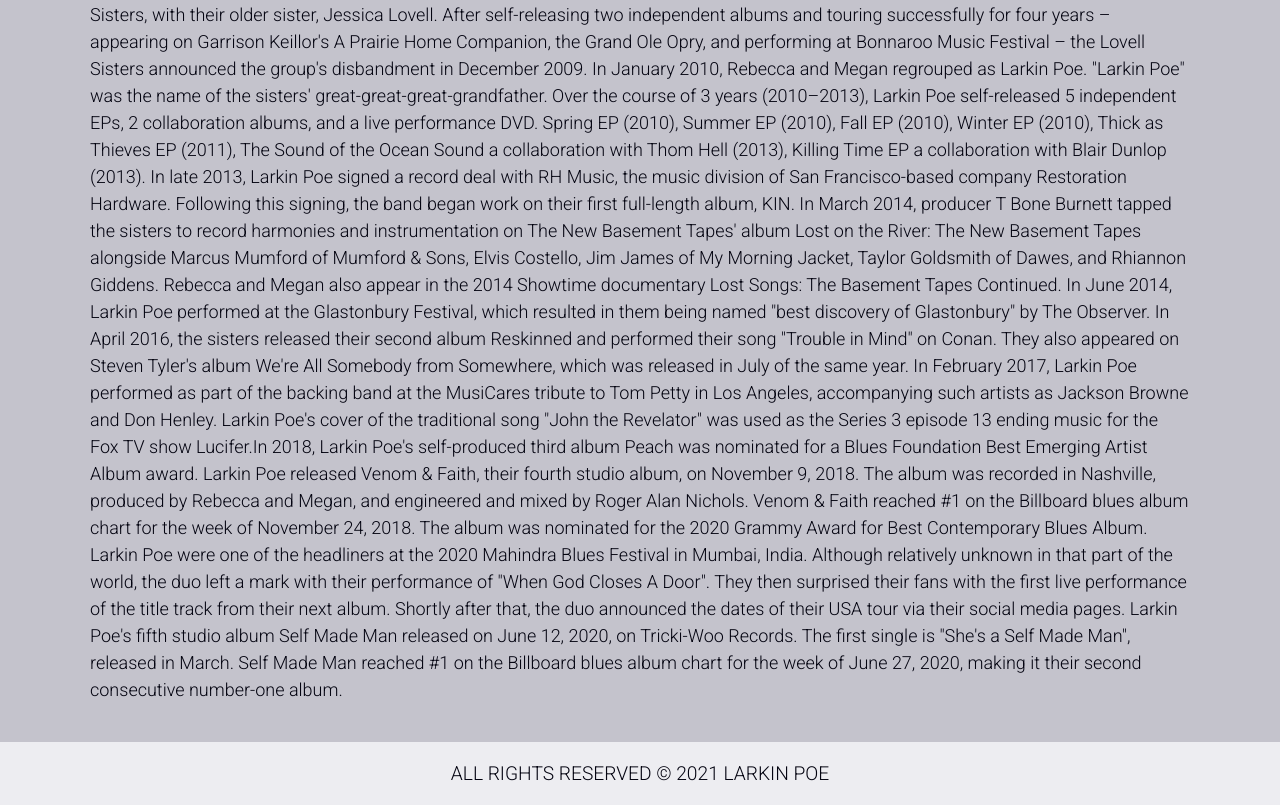
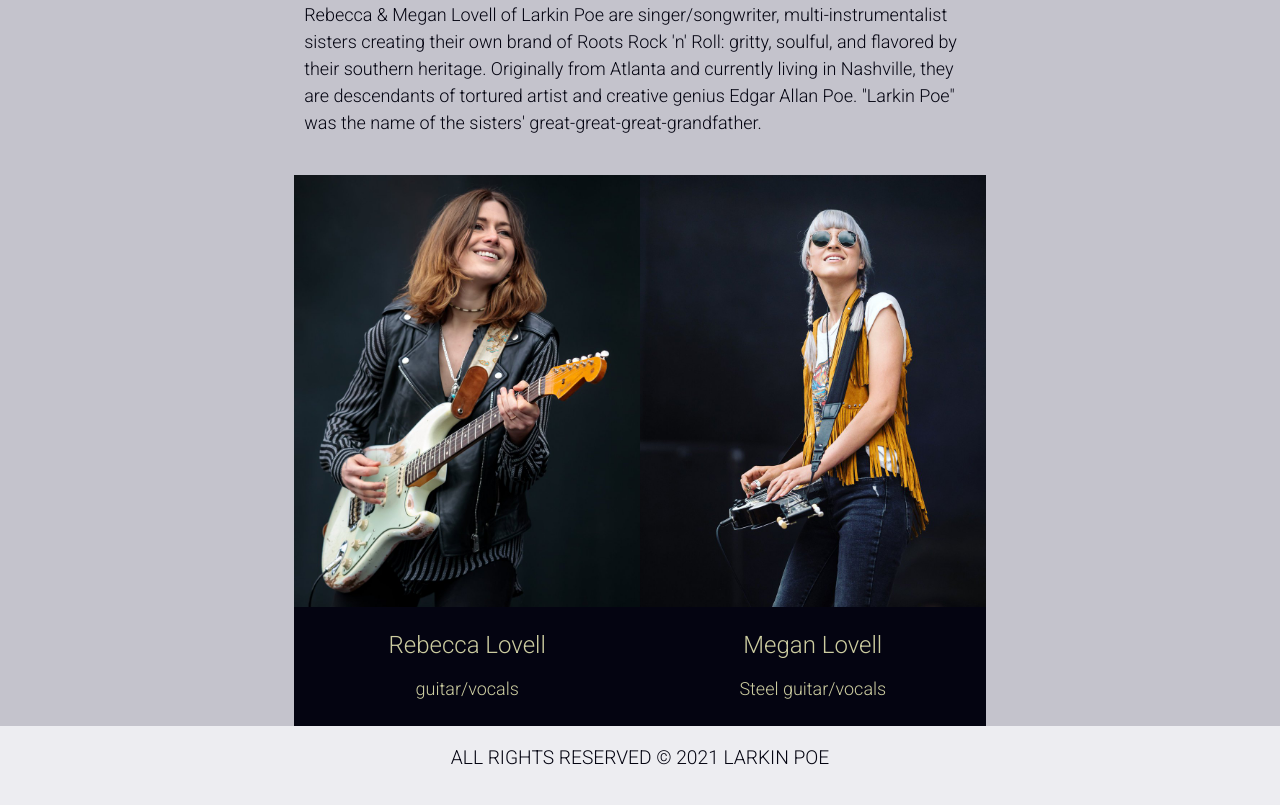
Before and after one commit to miguelarbalestrini/Larkin-Poe-, a website: page pages/biography.html in a window 1280 px wide. Shown: the part 661-1466 px from the top of the page. Drawn offline with nearby package versions, Linux system fonts and the light colour scheme.

Commit message:
text modified (LP in a nutshell) and sistes img added

```diff
--- a/pages/biography.html
+++ b/pages/biography.html
@@ -46,20 +46,30 @@
             <img class="img-fluid" src="../media/images/circle-cropped.png" alt="Larkin Poe">
         </div>
         <h2>Larkin Poe</h2>
-            <div class="bio__text container">
+            <q>A Sister Act with Staying Power</q>
+            <div class="bio__text container col-7">
                 <p>
-                    Rebecca and Megan Lovell began their musical careers in 2005 as teenagers with the formation of a bluegrass/Americana group, the Lovell Sisters, with their older sister, Jessica Lovell. After self-releasing two independent albums and touring successfully for four years – appearing on Garrison Keillor's A Prairie Home Companion, the Grand Ole Opry, and performing at Bonnaroo Music Festival – the Lovell Sisters announced the group's disbandment in December 2009. In January 2010, Rebecca and Megan regrouped as Larkin Poe. "Larkin Poe" was the name of the sisters' great-great-great-grandfather.
-                    Over the course of 3 years (2010–2013), Larkin Poe self-released 5 independent EPs, 2 collaboration albums, and a live performance DVD. Spring EP (2010), Summer EP (2010), Fall EP (2010), Winter EP (2010), Thick as Thieves EP (2011), The Sound of the Ocean Sound a collaboration with Thom Hell (2013), Killing Time EP a collaboration with Blair Dunlop (2013).   In late 2013, Larkin Poe signed a record deal with RH Music, the music division of San Francisco-based company Restoration Hardware. Following this signing, the band began work on their first full-length album, KIN.
-                    In March 2014, producer T Bone Burnett tapped the sisters to record harmonies and instrumentation on The New Basement Tapes' album Lost on the River: The New Basement Tapes alongside Marcus Mumford of Mumford & Sons, Elvis Costello, Jim James of My Morning Jacket, Taylor Goldsmith of Dawes, and Rhiannon Giddens. Rebecca and Megan also appear in the 2014 Showtime documentary Lost Songs: The Basement Tapes Continued.
-                    In June 2014, Larkin Poe performed at the Glastonbury Festival, which resulted in them being named "best discovery of Glastonbury" by The Observer.
-                    In April 2016, the sisters released their second album Reskinned and performed their song "Trouble in Mind" on Conan. They also appeared on Steven Tyler's album We're All Somebody from Somewhere, which was released in July of the same year.
-                    In February 2017, Larkin Poe performed as part of the backing band at the MusiCares tribute to Tom Petty in Los Angeles, accompanying such artists as Jackson Browne and Don Henley.
-                    Larkin Poe's cover of the traditional song "John the Revelator" was used as the Series 3 episode 13 ending music for the Fox TV show Lucifer.In 2018, Larkin Poe's self-produced third album Peach was nominated for a Blues Foundation Best Emerging Artist Album award.
-                    Larkin Poe released Venom & Faith, their fourth studio album, on November 9, 2018. The album was recorded in Nashville, produced by Rebecca and Megan, and engineered and mixed by Roger Alan Nichols. Venom & Faith reached #1 on the Billboard blues album chart for the week of November 24, 2018. The album was nominated for the 2020 Grammy Award for Best Contemporary Blues Album.
-                    Larkin Poe were one of the headliners at the 2020 Mahindra Blues Festival in Mumbai, India. Although relatively unknown in that part of the world, the duo left a mark with their performance of "When God Closes A Door". They then surprised their fans with the first live performance of the title track from their next album.
-                    Shortly after that, the duo announced the dates of their USA tour via their social media pages.
-                    Larkin Poe's fifth studio album Self Made Man released on June 12, 2020, on Tricki-Woo Records. The first single is "She's a Self Made Man", released in March. Self Made Man reached #1 on the Billboard blues album chart for the week of June 27, 2020, making it their second consecutive number-one album.
+                    Rebecca & Megan Lovell of Larkin Poe are singer/songwriter, multi-instrumentalist sisters creating their own brand of Roots Rock 'n' Roll: gritty, soulful, and flavored by their southern heritage. Originally from Atlanta and currently living in Nashville, they are descendants of tortured artist and creative genius Edgar Allan Poe.
+                    <span>"Larkin Poe" was the name of the sisters' great-great-great-grandfather.</span>
                 </p>
+            </div>
+        </div>
+        <div>
+            <div class="d-flex justify-content-center">
+                <div class="card">
+                    <img class="img-fluid" src="../media/images/rebeccaP1.jpg" alt="Rebecca Poe">
+                    <div class="card-body">
+                      <h5 class="card-title">Rebecca Lovell</h5>
+                      <p class="card-text">guitar/vocals</p>
+                    </div>
+                </div>
+                <div class="card">
+                    <img class="img-fluid" src="../media/images/meganP1.jpg" alt="Megan Poe">
+                    <div class="card-body">
+                      <h5 class="card-title">Megan Lovell</h5>
+                      <p class="card-text">Steel guitar/vocals</p>
+                    </div>
+                </div>
             </div>
         </div>
     </div>
--- a/scss/style.scss
+++ b/scss/style.scss
@@ -235,6 +235,14 @@
     margin-bottom: 20px;
 }
 
+.card {
+    border: none;
+    width: 18rem;
+}
+.card-body {
+    color: #cccca0;
+    background-color: #040411;
+}
 /*Discography*/
 .albumImg {
     max-width: 450px;
```
Also changed, not shown: css/styles.css, media/images/meganP1.jpg (added), media/images/meganP2.jfif (added), media/images/rebeccaP1.jpg (added).
